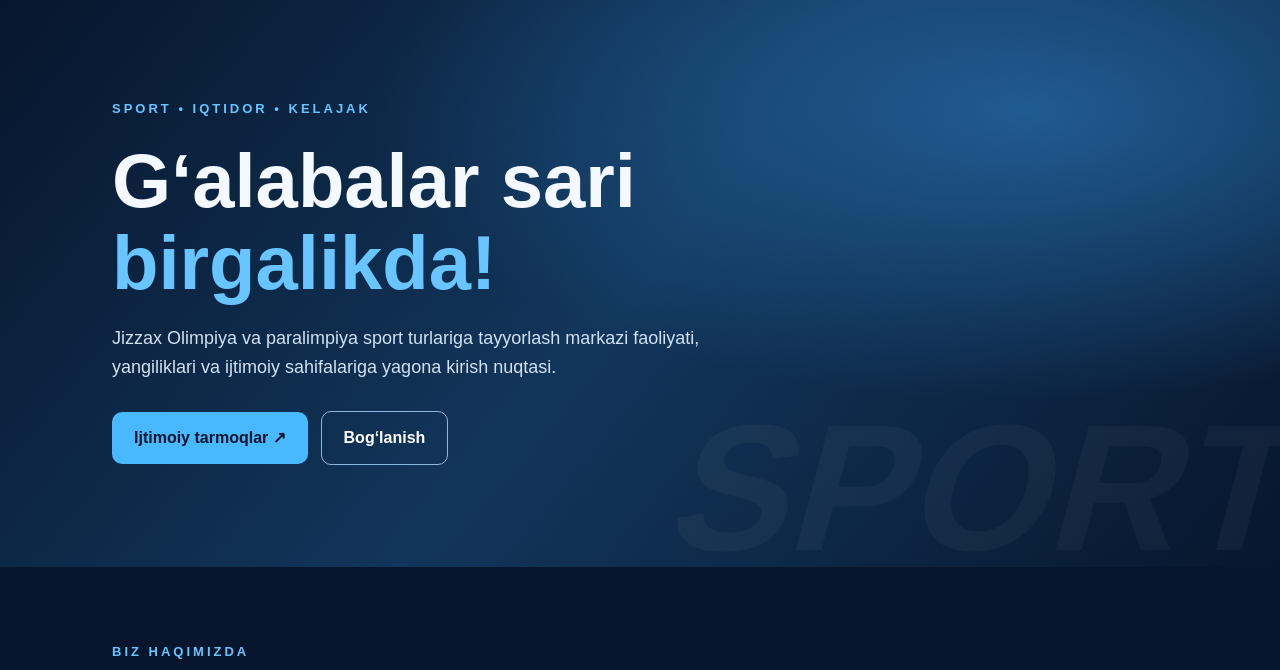
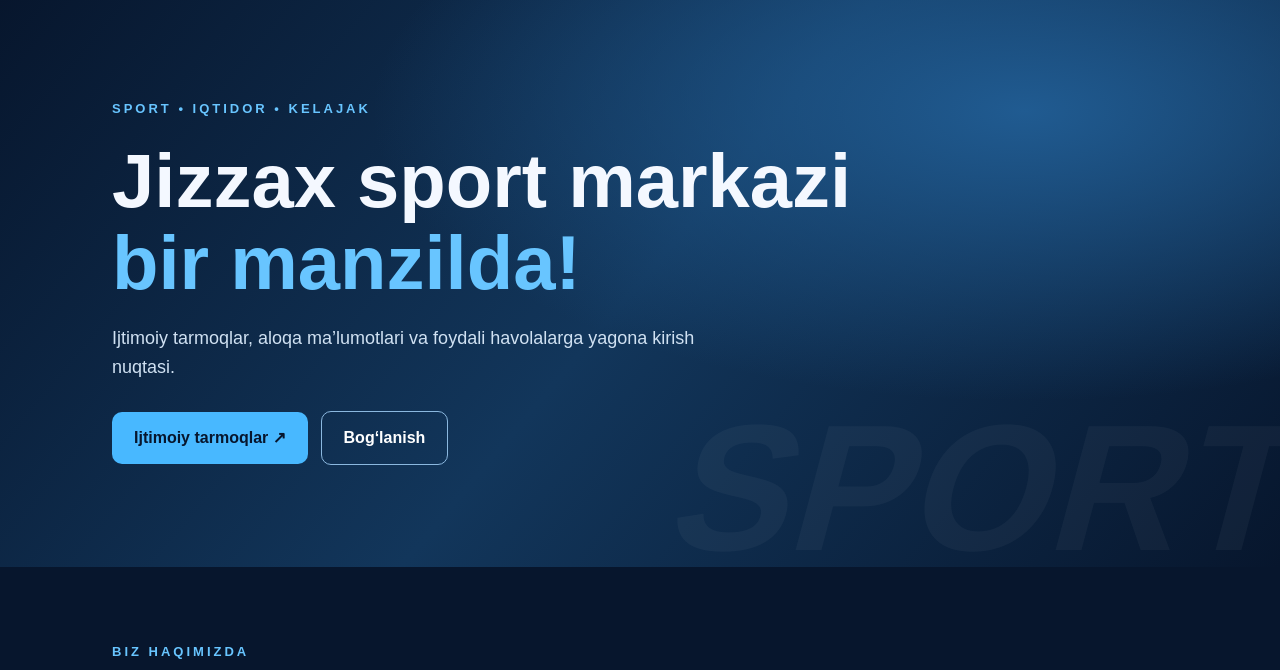
Before and after one commit to ganikulovjahongir-cpu/jizzax-sport-markazi, a plain HTML site: page index.html in a window 1280 px wide. Shown: the part 98-768 px from the top of the page. Drawn offline with Linux system fonts and the light colour scheme.

Commit message:
Update index.html

```diff
--- a/index.html
+++ b/index.html
@@ -63,8 +63,8 @@ footer{text-align:center;padding:30px;border-top:1px solid #294565;color:#b5c7dc
 <div class="hero" id="bosh">
 <div class="wrap">
 <div class="eyebrow">SPORT • IQTIDOR • KELAJAK</div>
-<h1>G‘alabalar sari<br><span style="color:#68c5ff">birgalikda!</span></h1>
-<p>Jizzax Olimpiya va paralimpiya sport turlariga tayyorlash markazi faoliyati, yangiliklari va ijtimoiy sahifalariga yagona kirish nuqtasi.</p>
+<h1>Jizzax sport markazi<br><span style="color:#68c5ff">bir manzilda!</span></h1>
+<p>Ijtimoiy tarmoqlar, aloqa ma’lumotlari va foydali havolalarga yagona kirish nuqtasi.</p>
 <a class="btn" href="#tarmoqlar">Ijtimoiy tarmoqlar ↗</a>
 <a class="btn secondary" href="#aloqa">Bog‘lanish</a>
 </div>
```
